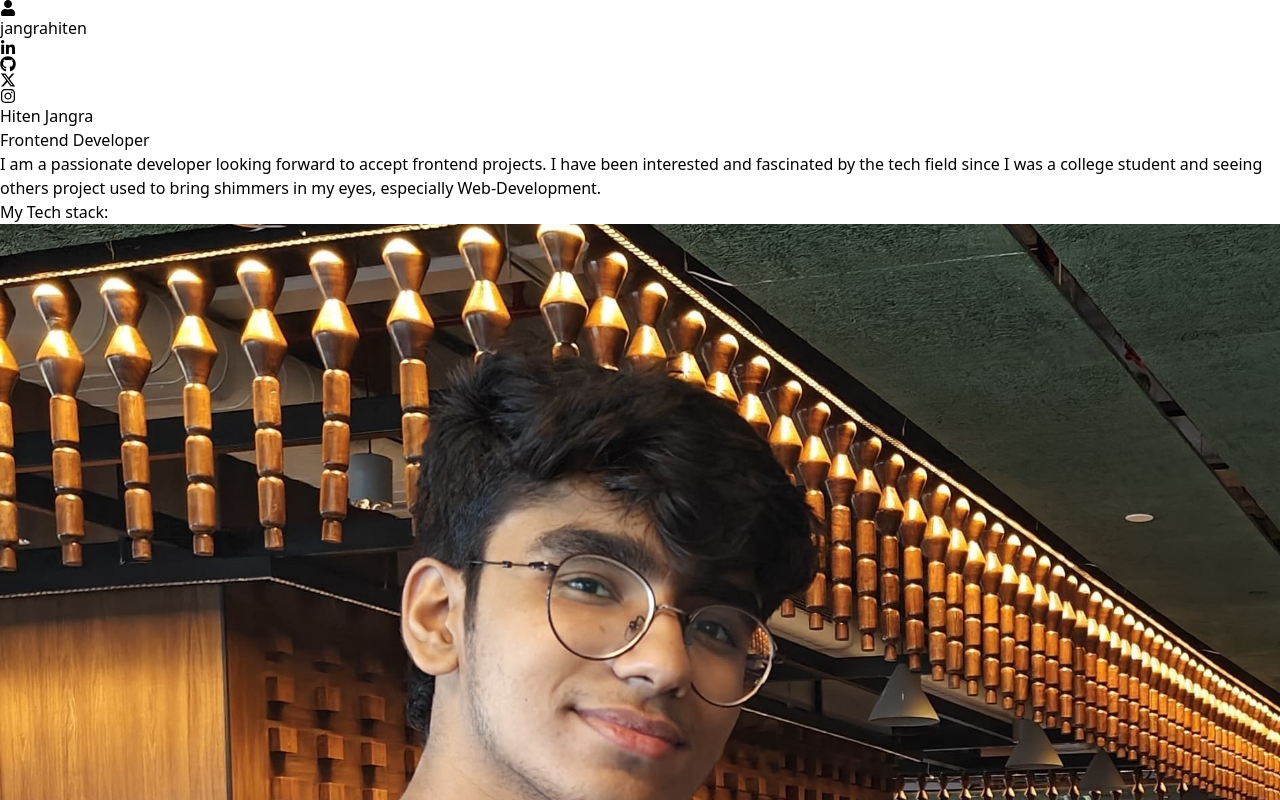
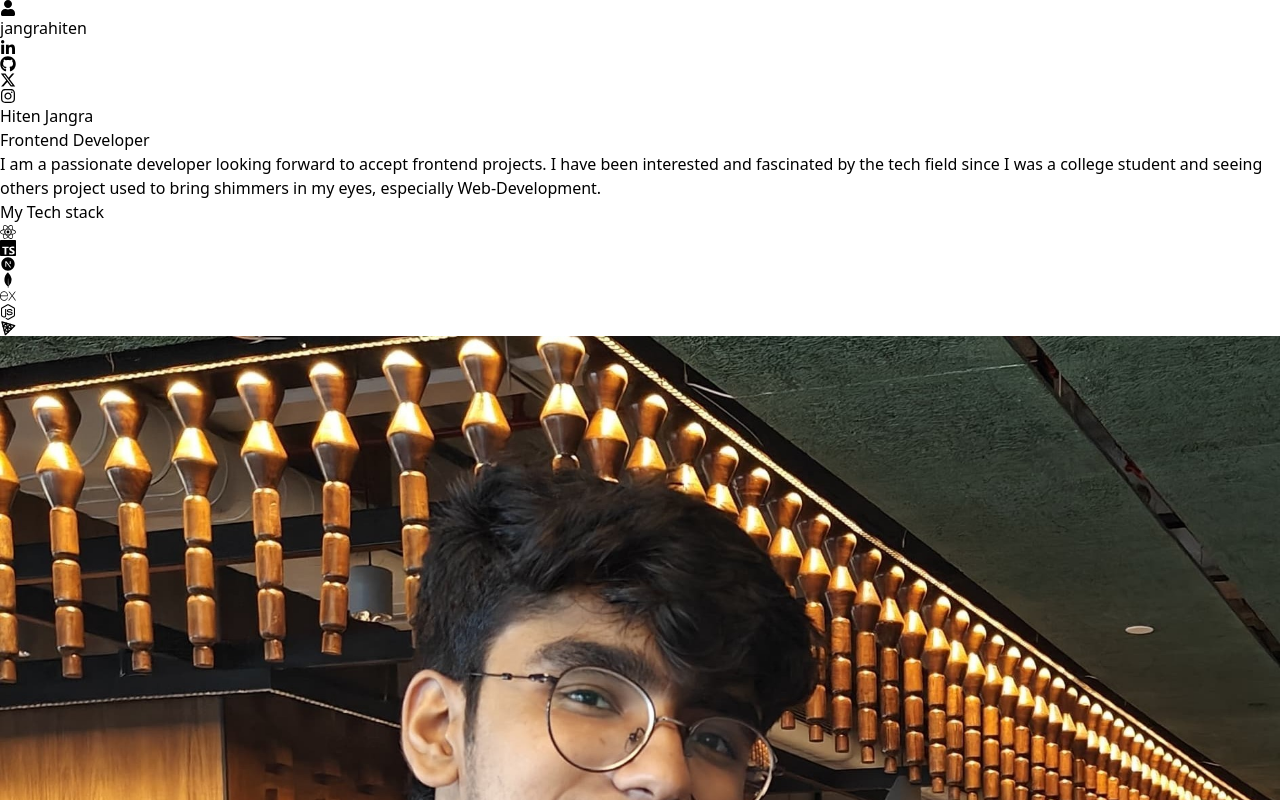
Before and after one commit to jangrahiten/portfolio, a React (Vite) app: page / in a window 1280 px wide. Shown: the top 800 px of the page. Built offline with nearby package versions, Linux system fonts and the light colour scheme.

Commit message:
temperory site finished

```diff
--- a/src/Components/Hero.jsx
+++ b/src/Components/Hero.jsx
@@ -1,6 +1,14 @@
 import React from "react";
 import { HERO_CONTENT } from "../constants";
 import ProfilePicture from "../assets/profilepic.jpg";
+import { FaReact } from "react-icons/fa";
+import { SiTypescript } from "react-icons/si";
+import { RiNextjsFill } from "react-icons/ri";
+import { SiMongodb } from "react-icons/si";
+import { SiExpress } from "react-icons/si";
+import { FaNodeJs } from "react-icons/fa6";
+import { TbBrandThreejs } from "react-icons/tb";
+
 const Hero = () => {
    return (
       <>
@@ -19,9 +27,15 @@ const Hero = () => {
                      {HERO_CONTENT}
                   </p>
                   <div className=""><span className="pb-16 text-4xl tracking-tight  lg:mt-16 lg:text-5xl
-                  bg-gradient-to-br from-cyan-500 via-green-600 to-slate-700 bg-clip-text text-transparent font-bold">My Tech stack:</span>
-                    <div>
-
+                  bg-gradient-to-br from-cyan-500 via-green-600 to-slate-700 bg-clip-text text-transparent font-bold">My Tech stack</span>
+                    <div className="flex items-center lg:items-start flex-row gap-4 text-4xl lg:text-6xl m-2 mt-5">
+                    <FaReact  className="text-cyan-500"/>
+                    <SiTypescript className="text-yellow-500"/>
+                    <RiNextjsFill className=""/>
+                    <SiMongodb className="text-green-600"/>
+                    <SiExpress className=""/>
+                    <FaNodeJs className="text-green-600"/>
+                    <TbBrandThreejs className=""/>
                     </div>
                     </div>
                </div>
```
